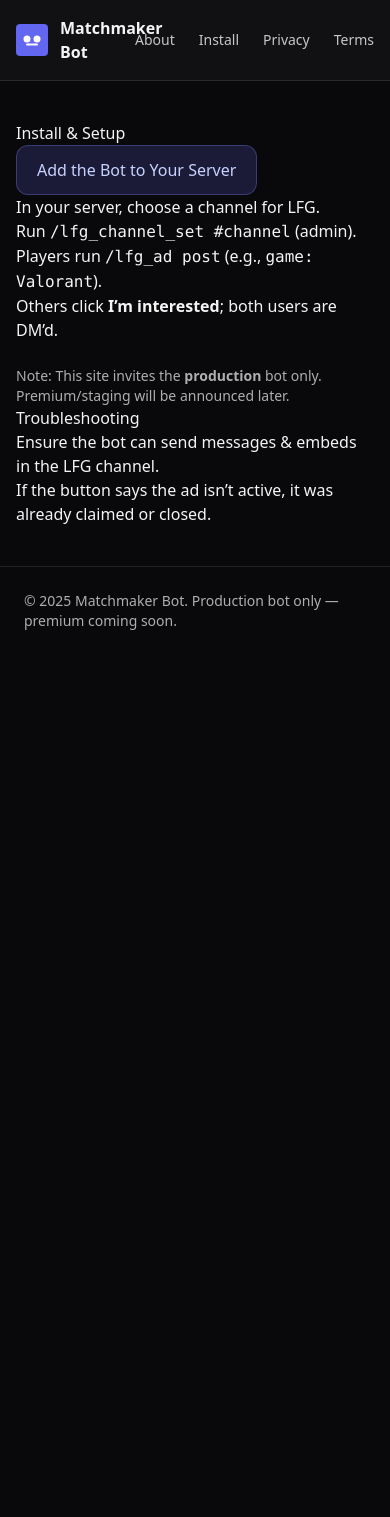
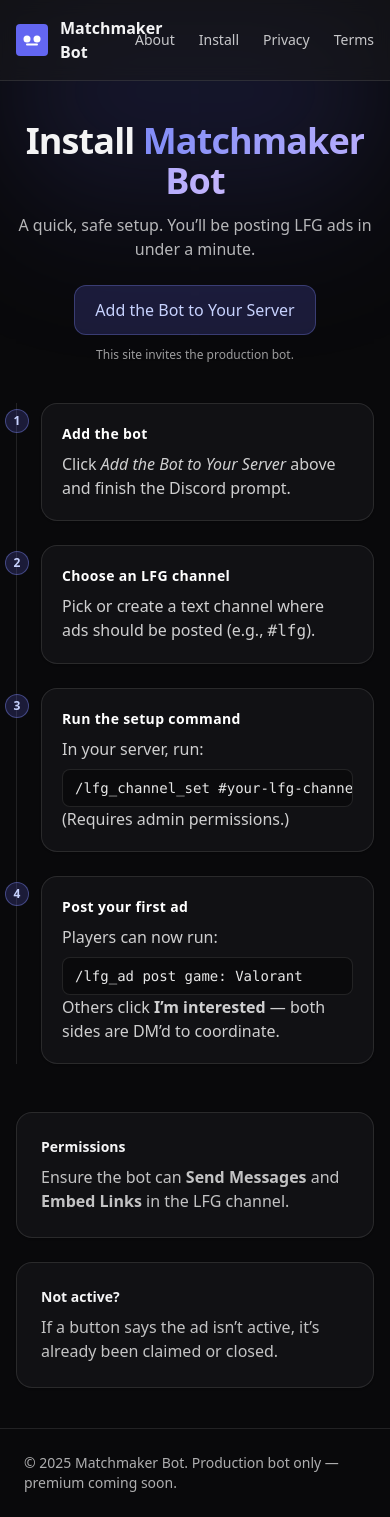
Before and after one commit to DavidCBradleyJr/matchmaker-bot, a Next.js app in the folder web/: page /install in a window 390 px wide. Before the commit the page ends 844 px from the top, so only its background shows below. Built offline with nearby package versions, Linux system fonts and the light colour scheme; no server answers.

Commit message:
adding in website

```diff
--- a/web/app/about/page.tsx
+++ b/web/app/about/page.tsx
@@ -1,17 +1,74 @@
+export const dynamic = "force-dynamic";
+export const revalidate = 0;
+
 export default function About() {
   return (
-    <div className="prose prose-invert max-w-none">
-      <h1>About the Bot</h1>
-      <p>
-        Matchmaker Bot helps gamers find teammates quickly using broadcast LFG posts and a
-        one-click Connect flow that DM’s both sides. Built with Python and discord.py.
-      </p>
-      <h2>Core Features</h2>
-      <ul>
-        <li>Broadcast LFG posts to each server’s configured channel</li>
-        <li>Connect button DMs both players to coordinate</li>
-        <li>Admin command to set the LFG channel</li>
-      </ul>
+    <div className="relative">
+      {/* background accent */}
+      <div className="pointer-events-none absolute inset-x-0 -top-24 -z-10 h-64 bg-gradient-to-b from-indigo-500/20 via-indigo-500/10 to-transparent blur-3xl" />
+
+      {/* hero */}
+      <section className="mb-10 text-center">
+        <span className="inline-flex items-center gap-2 rounded-full border border-white/10 bg-white/5 px-3 py-1 text-xs text-white/70">
+          Built for gamers • Powered by discord.py
+        </span>
+        <h1 className="mt-6 text-4xl font-extrabold tracking-tight md:text-6xl">
+          About <span className="bg-gradient-to-r from-indigo-400 to-violet-300 bg-clip-text text-transparent">Matchmaker Bot</span>
+        </h1>
+        <p className="mx-auto mt-4 max-w-2xl text-white/70">
+          Post once, reach every configured server’s LFG channel, and connect with one click.
+          We keep things fast, minimal, and privacy-respecting.
+        </p>
+      </section>
+
+      {/* value grid */}
+      <section className="grid gap-6 md:grid-cols-3">
+        <Card
+          title="Broadcast LFG"
+          body="Your ad fans out to each guild’s LFG channel. No more duplicating the same post across servers."
+          foot="Scoped by server configuration"
+        />
+        <Card
+          title="One-Click Connect"
+          body="Players tap a button; both parties are DM’d to coordinate instantly. First click wins to avoid spam."
+          foot="Atomic claim handling"
+        />
+        <Card
+          title="Admin-Friendly"
+          body="Simple setup, permission-aware posts, and sensible defaults so mods don’t have to babysit channels."
+          foot="Zero-friction ops"
+        />
+      </section>
+
+      {/* how it works */}
+      <section className="mt-12 rounded-2xl border border-white/10 bg-zinc-900/60 p-6">
+        <h2 className="mb-3 text-2xl font-semibold">Under the hood</h2>
+        <ul className="space-y-4 text-white/80">
+          <li className="flex gap-3">
+            <Dot /> Discord interactions are acknowledged immediately to prevent “Unknown interaction (10062)”.
+          </li>
+          <li className="flex gap-3">
+            <Dot /> Connect uses an atomic status flip so only the first click claims an ad.
+          </li>
+          <li className="flex gap-3">
+            <Dot /> Minimal data footprint: ad records, message IDs, and per-guild LFG channel settings.
+          </li>
+        </ul>
+      </section>
     </div>
   );
 }
+
+function Card({ title, body, foot }: { title: string; body: string; foot?: string }) {
+  return (
+    <div className="rounded-2xl border border-white/10 bg-zinc-900/60 p-6 shadow-sm shadow-black/20">
+      <h3 className="text-lg font-semibold">{title}</h3>
+      <p className="mt-2 text-white/75">{body}</p>
+      {foot ? <p className="mt-4 text-xs text-white/50">{foot}</p> : null}
+    </div>
+  );
+}
+
+function Dot() {
+  return <span className="mt-2 inline-block h-2 w-2 flex-none rounded-full bg-indigo-400" />;
+}
--- a/web/app/install/page.tsx
+++ b/web/app/install/page.tsx
@@ -1,27 +1,108 @@
 import CTAInvite from "@/components/CTAInvite";
 
-export const dynamic = 'force-dynamic';
+export const dynamic = "force-dynamic";
 export const revalidate = 0;
 
 export default function Install() {
+  const isStaging = process.env.NEXT_PUBLIC_ENV === "staging";
+  const envBadge = isStaging ? (
+    <span className="ms-2 rounded-md border border-yellow-400/30 bg-yellow-500/10 px-2 py-0.5 text-xs text-yellow-200">
+      STAGING
+    </span>
+  ) : null;
+
   return (
-    <div className="prose prose-invert max-w-none">
-      <h1>Install & Setup</h1>
-      <ol>
-        <li><CTAInvite /></li>
-        <li>In your server, choose a channel for LFG.</li>
-        <li>Run <code>/lfg_channel_set #channel</code> (admin).</li>
-        <li>Players run <code>/lfg_ad post</code> (e.g., <code>game: Valorant</code>).</li>
-        <li>Others click <strong>I’m interested</strong>; both users are DM’d.</li>
-      </ol>
-      <p className="mt-6 text-sm opacity-70">
-        Note: This site invites the <strong>production</strong> bot only. Premium/staging will be announced later.
-      </p>
-      <h2>Troubleshooting</h2>
-      <ul>
-        <li>Ensure the bot can send messages & embeds in the LFG channel.</li>
-        <li>If the button says the ad isn’t active, it was already claimed or closed.</li>
-      </ul>
+    <div className="relative">
+      {/* background accent */}
+      <div className="pointer-events-none absolute inset-x-0 -top-24 -z-10 h-64 bg-gradient-to-b from-indigo-500/25 via-indigo-500/10 to-transparent blur-3xl" />
+
+      {/* hero */}
+      <section className="mb-10 text-center">
+        <h1 className="text-4xl font-extrabold tracking-tight md:text-6xl">
+          Install <span className="bg-gradient-to-r from-indigo-400 to-violet-300 bg-clip-text text-transparent">Matchmaker Bot</span>
+          {envBadge}
+        </h1>
+        <p className="mx-auto mt-3 max-w-2xl text-white/70">
+          A quick, safe setup. You’ll be posting LFG ads in under a minute.
+        </p>
+        <div className="mt-6 flex items-center justify-center">
+          <CTAInvite />
+        </div>
+        <p className="mt-3 text-xs text-white/60">
+          This site invites the {isStaging ? "staging" : "production"} bot.
+        </p>
+      </section>
+
+      {/* stepper */}
+      <section className="mx-auto w-full max-w-3xl">
+        <ol className="relative space-y-6 border-s border-white/10 ps-6">
+          <Step n={1} title="Add the bot">
+            Click <em>Add the Bot to Your Server</em> above and finish the Discord prompt.
+          </Step>
+          <Step n={2} title="Choose an LFG channel">
+            Pick or create a text channel where ads should be posted (e.g., <code>#lfg</code>).
+          </Step>
+          <Step n={3} title="Run the setup command">
+            In your server, run:
+            <Code>/lfg_channel_set #your-lfg-channel</Code>
+            (Requires admin permissions.)
+          </Step>
+          <Step n={4} title="Post your first ad">
+            Players can now run:
+            <Code>/lfg_ad post game: Valorant</Code>
+            Others click <b>I’m interested</b> — both sides are DM’d to coordinate.
+          </Step>
+        </ol>
+      </section>
+
+      {/* tips */}
+      <section className="mt-12 grid gap-6 md:grid-cols-2">
+        <Tip title="Permissions">
+          Ensure the bot can <b>Send Messages</b> and <b>Embed Links</b> in the LFG channel.
+        </Tip>
+        <Tip title="Not active?">
+          If a button says the ad isn’t active, it’s already been claimed or closed.
+        </Tip>
+      </section>
     </div>
   );
 }
+
+function Step({
+  n,
+  title,
+  children,
+}: {
+  n: number;
+  title: string;
+  children: React.ReactNode;
+}) {
+  return (
+    <li className="group">
+      <span className="absolute -start-3 mt-1.5 inline-flex h-6 w-6 items-center justify-center rounded-full border border-indigo-400/40 bg-indigo-500/20 text-xs font-semibold text-indigo-200">
+        {n}
+      </span>
+      <div className="rounded-2xl border border-white/10 bg-zinc-900/60 p-5 shadow-sm shadow-black/20 transition-colors group-hover:border-white/20">
+        <h3 className="text-sm font-semibold tracking-wide text-white">{title}</h3>
+        <div className="mt-2 text-white/80">{children}</div>
+      </div>
+    </li>
+  );
+}
+
+function Code({ children }: { children: React.ReactNode }) {
+  return (
+    <pre className="mt-2 overflow-x-auto rounded-lg border border-white/10 bg-black/40 px-3 py-2 text-sm text-white/90">
+      <code>{children}</code>
+    </pre>
+  );
+}
+
+function Tip({ title, children }: { title: string; children: React.ReactNode }) {
+  return (
+    <div className="rounded-2xl border border-white/10 bg-zinc-900/60 p-6 shadow-sm shadow-black/20">
+      <h4 className="text-sm font-semibold">{title}</h4>
+      <p className="mt-2 text-white/75">{children}</p>
+    </div>
+  );
+}
```
